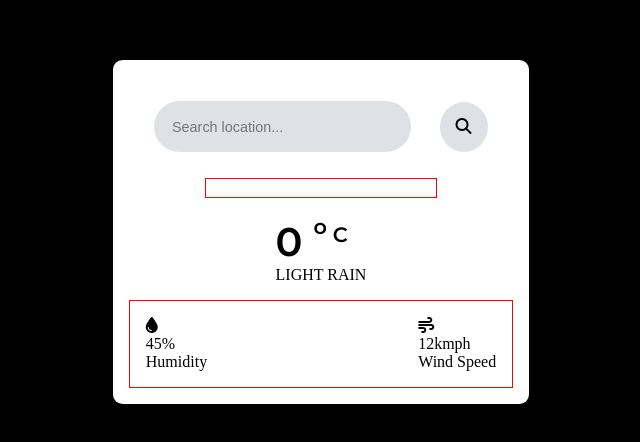
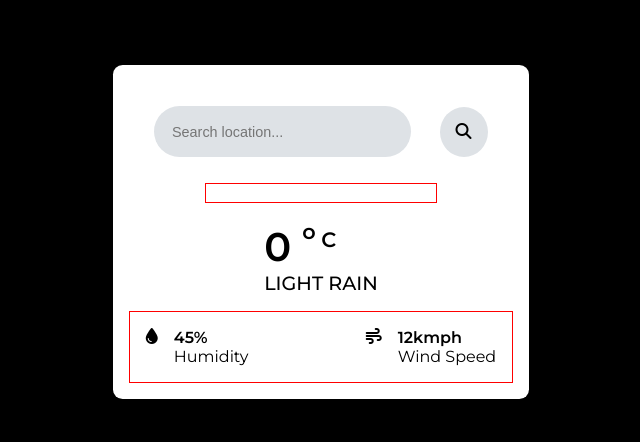
Before and after one commit to ArionDutta33/Check_Weather, a plain HTML site: page index.html in a window 1280 px wide. Shown: the part 168-610 px from the top of the page, without its empty margins (319-959 px from the left). Drawn offline with Linux system fonts and the light colour scheme.

Commit message:
Added more styles to containers containing inof about windspeed

```diff
--- a/style.css
+++ b/style.css
@@ -97,3 +97,34 @@ body {
     font-style: normal;
 
 }
+
+.textInfo .condition {
+    font-weight: 900;
+    font-size: 1.2rem;
+
+    font-family: "Montserrat", sans-serif;
+    font-optical-sizing: auto;
+    font-weight: 500;
+    font-style: normal;
+
+}
+
+.icon1 {
+    display: flex;
+}
+
+.other-container {
+    margin-left: 1rem;
+    font-family: "Montserrat", sans-serif;
+    font-optical-sizing: auto;
+    font-weight: 400;
+    font-style: normal;
+}
+
+.icon2 {
+    display: flex;
+}
+
+.infotxt1 {
+    font-weight: 600;
+}
```
